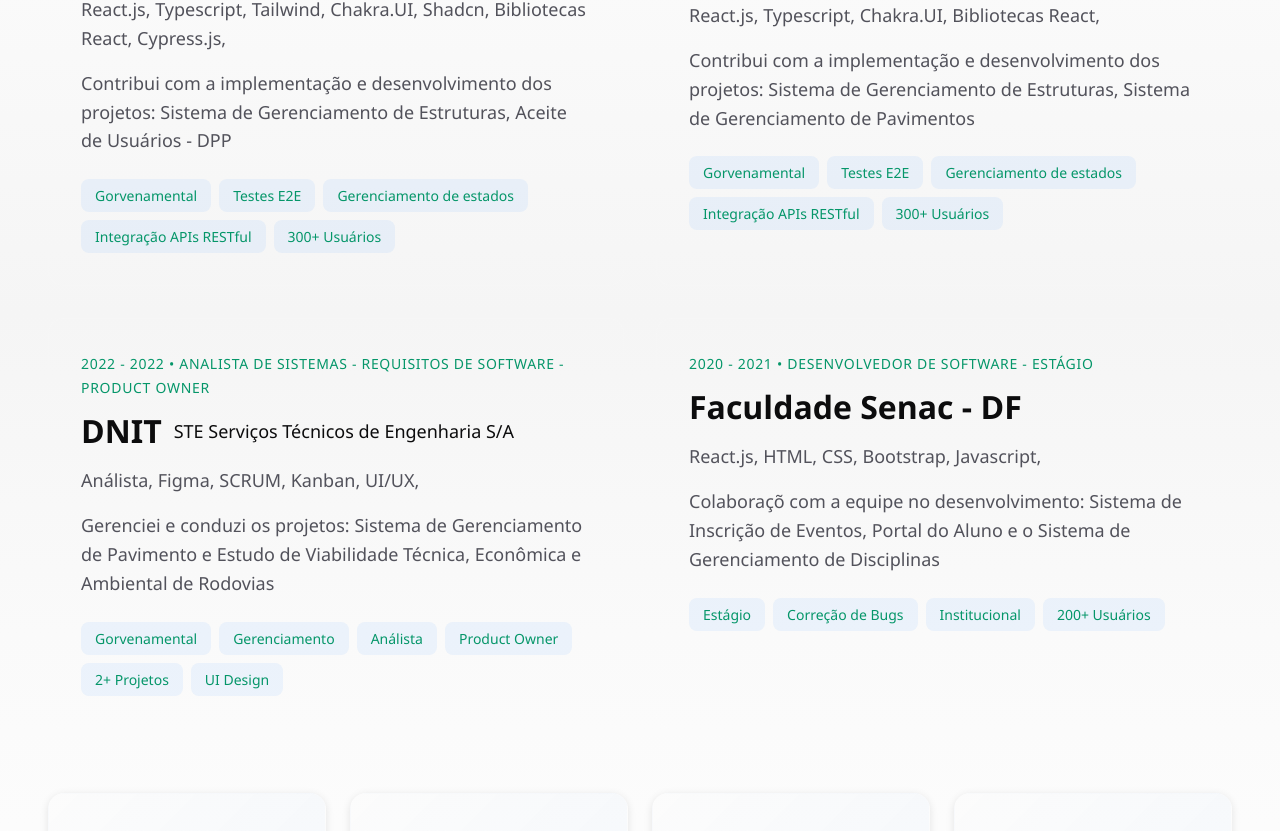
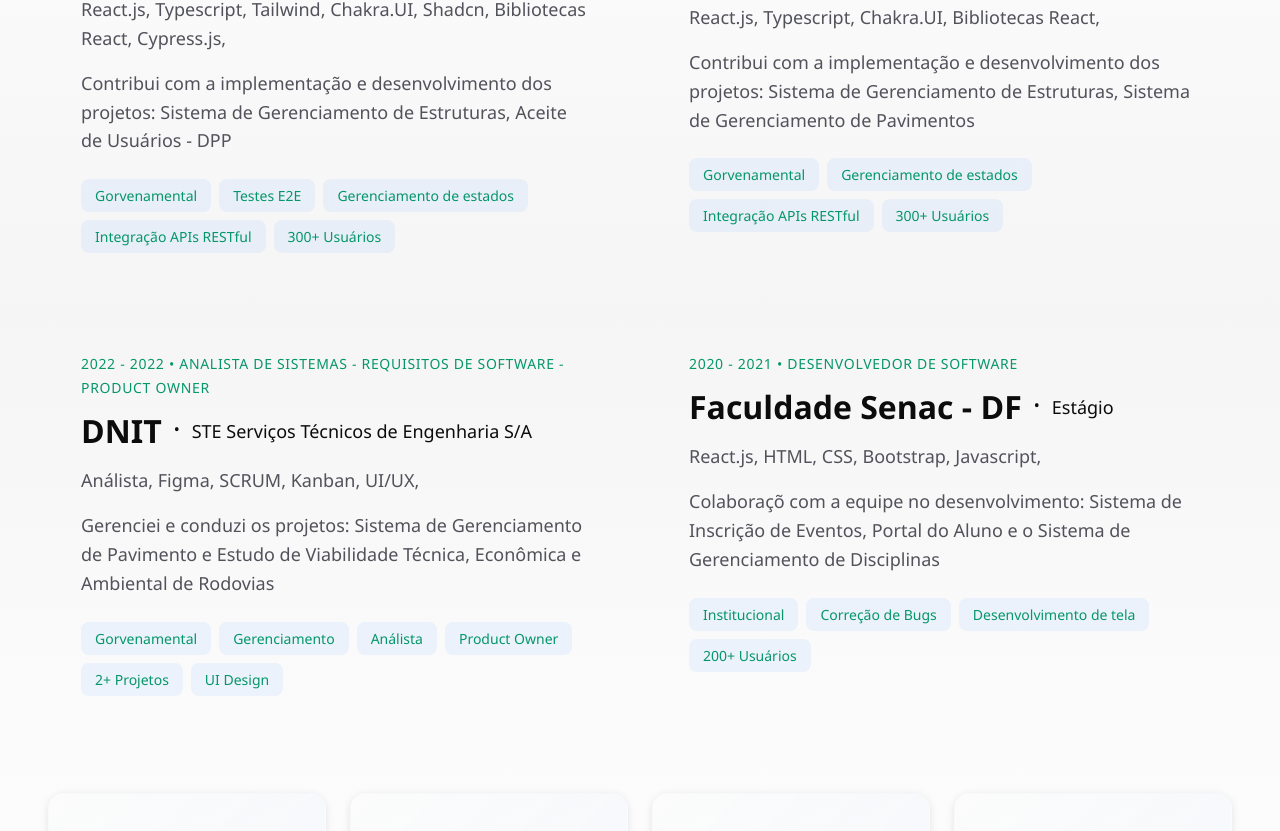
Before and after one commit to EmanuelBitenc/Portfolio-FrontEnd, a React (Vite) app: page / in a window 1280 px wide. Shown: the part 1266-2097 px from the top of the page. Built offline with nearby package versions, Linux system fonts and the light colour scheme.

Commit message:
Ajustes responsividade

```diff
--- a/src/components/Header-Panel/index.tsx
+++ b/src/components/Header-Panel/index.tsx
@@ -22,7 +22,7 @@
           isVisible ? " HeaderPanel--visible" : ""
         } justify-self-center xl:justify-self-end`}
       >
-        <div className="text-start font-light sm:text-4xl md:text-5xl lg:text-5xl xl:text-5xl   2xl:text-6xl leading-tight md:leading-[70px] ">
+        <div className="text-start font-light text-4xl md:text-5xl lg:text-5xl xl:text-5xl   2xl:text-6xl leading-tight md:leading-[70px] ">
           <h1>Desenvolvedor de Software</h1> <h1> Criador de Soluções Web</h1>
           <h1>Analista de sistemas</h1>
         </div>
@@ -33,7 +33,7 @@
         </div>
       </section>
       <section
-        className={`text-base sm:text-md sm:px-10 md:px-0 md:text-xl lg:text-2xl font-light text-[#E0E0E0] HeaderPanel${
+        className={`text-base sm:text-md pb-8 md:pb-0 sm:px-10 md:px-0 md:text-xl lg:text-2xl font-light text-[#E0E0E0] HeaderPanel${
           isVisible ? " HeaderPanel--visible" : ""
         } grid grid-cols-1 gap-5`}
       >
--- a/src/components/Skills/index.tsx
+++ b/src/components/Skills/index.tsx
@@ -83,7 +83,6 @@
     techs: ["React.js", "Typescript", "Chakra.UI", "Bibliotecas React"],
     tags: [
       "Gorvenamental",
-      "Testes E2E",
       "Gerenciamento de estados",
       "Integração APIs RESTful",
       "300+ Usuários",
@@ -111,13 +110,19 @@
   {
     yearStart: "2020",
     yearEnd: "2021",
-    role: "Desenvolvedor de Software - Estágio",
+    role: "Desenvolvedor de Software ",
     company: "Faculdade Senac - DF ",
     action: "Colaboraçõ com a equipe no desenvolvimento: ",
+    contract: "Estágio",
     description:
       "Sistema de Inscrição de Eventos, Portal do Aluno e o Sistema de Gerenciamento de Disciplinas",
     techs: ["React.js", "HTML", "CSS", "Bootstrap", "Javascript"],
-    tags: ["Estágio", "Correção de Bugs", "Institucional", "200+ Usuários"],
+    tags: [
+      "Institucional",
+      "Correção de Bugs",
+      "Desenvolvimento de tela",
+      "200+ Usuários",
+    ],
   },
 ];
 
@@ -188,7 +193,8 @@
                   </span>
                   <div className="flex items-center  gap-3">
                     <h3 className="experiencia-title">{experience.company}</h3>
-                    <h2 className="experiencia-contract">
+                    <span> • </span>
+                    <h2 className="experiencia-contract text-sm sm:text-lg">
                       {experience.contract}
                     </h2>
                   </div>
@@ -199,7 +205,7 @@
                         <span key={techIndex}>{tech}, </span>
                       ))}
                   </p>
-                  <p className="experiencia-description">
+                  <p className="experiencia-description sm:text-lg">
                     <span>{experience.action}</span>
                     {experience.description}
                   </p>
--- a/src/components/Skills/skills.css
+++ b/src/components/Skills/skills.css
@@ -155,7 +155,6 @@
 }
 
 .experiencia-contract {
-  font-size: 1.125rem;
   margin: 0.5rem 0 0.2rem 0;
 }
 
@@ -167,7 +166,6 @@
 }
 
 .experiencia-description {
-  font-size: 1.125rem;
   line-height: 1.6;
   color: var(--muted, #a1a1aa);
   margin: 1rem 0;
@@ -189,7 +187,6 @@
   font-weight: 500;
 }
 
-/* Skills Grid */
 .skills-grid {
   display: grid;
   grid-template-columns: 1fr;
@@ -197,7 +194,6 @@
   margin-bottom: 4rem;
 }
 
-/* Stats Grid */
 .stats-grid {
   display: grid;
   grid-template-columns: repeat(2, 1fr);
--- a/src/index.css
+++ b/src/index.css
@@ -11,7 +11,6 @@
     --ring: rgba(96, 165, 250, 0.35);
   }
 
-  /* System light-mode fallback */
   @media (prefers-color-scheme: light) {
     :root {
       --bg: #ffffff;
@@ -67,7 +66,13 @@
     ),
     url("/src/assets/images/containerHeaderImg-reverse.png");
   background-size: cover;
-  background-position: center;
+  background-position: left center;
+}
+
+@media (min-width: 1024px) {
+  .container-header-img {
+    background-position: center;
+  }
 }
 
 div {
```
